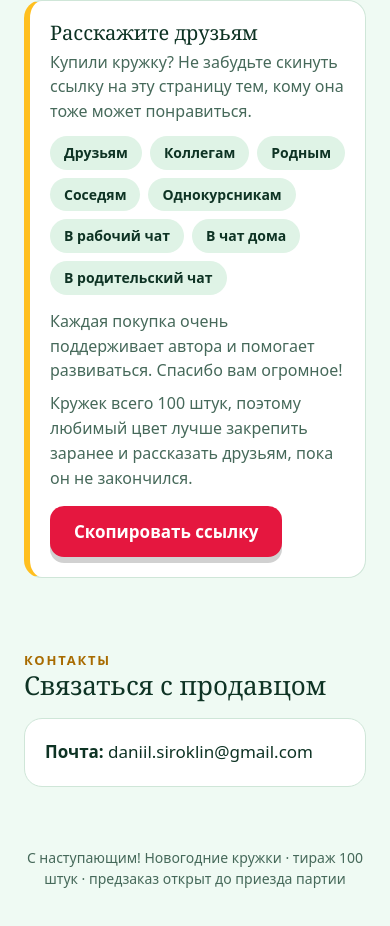
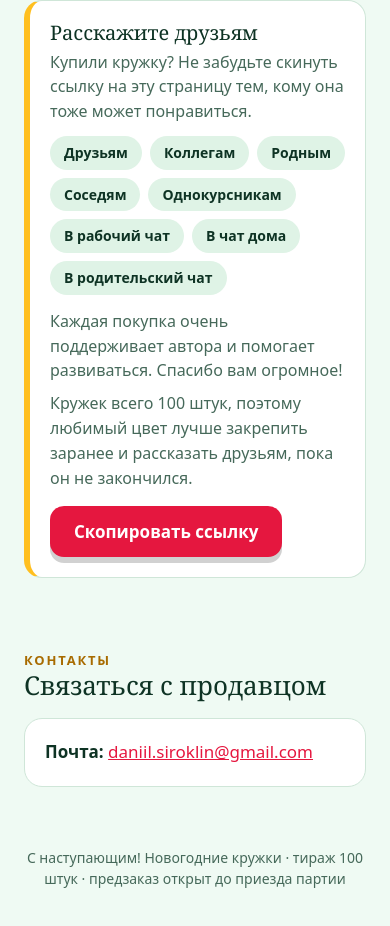
Before and after one commit to Siroklin/kruzhki, a plain HTML site: page index.html in a window 390 px wide. Shown: the part 6097-7023 px from the top of the page. Drawn offline with Linux system fonts and the light colour scheme.

Commit message:
Update contact links for phone and emailClickable email and phone in contacts

```diff
--- a/index.html
+++ b/index.html
@@ -325,8 +325,8 @@ var CONFIG = {
   if (CONFIG.sellerName) add("<b>Продавец:</b> " + esc(CONFIG.sellerName));
   if (CONFIG.telegram) add('<b>Telegram:</b> <a href="https://t.me/' + encodeURIComponent(CONFIG.telegram) + '" target="_blank" rel="noopener">@' + esc(CONFIG.telegram) + '</a>');
   if (CONFIG.whatsapp) add('<b>WhatsApp:</b> <a href="https://wa.me/' + encodeURIComponent(CONFIG.whatsapp) + '" target="_blank" rel="noopener">+' + esc(CONFIG.whatsapp) + '</a>');
-  if (CONFIG.phone) add("<b>Телефон:</b> " + esc(CONFIG.phone));
-  if (CONFIG.email) add("<b>Почта:</b> " + esc(CONFIG.email));
+  if (CONFIG.phone) add('<b>Телефон:</b> <a href="tel:' + esc(CONFIG.phone.replace(/[^\d+]/g,"")) + '">' + esc(CONFIG.phone) + '</a>');
+  if (CONFIG.email) add('<b>Почта:</b> <a href="mailto:' + esc(CONFIG.email) + '?subject=' + encodeURIComponent("Новогодние кружки") + '">' + esc(CONFIG.email) + '</a>');
   if (CONFIG.avito) add('<b>Авито:</b> <a href="' + esc(CONFIG.avito) + '" target="_blank" rel="noopener">наше объявление</a>');
   if (!n) add("Контакты появятся здесь совсем скоро. Пока напишите тому, кто прислал вам эту ссылку.");
 
```
